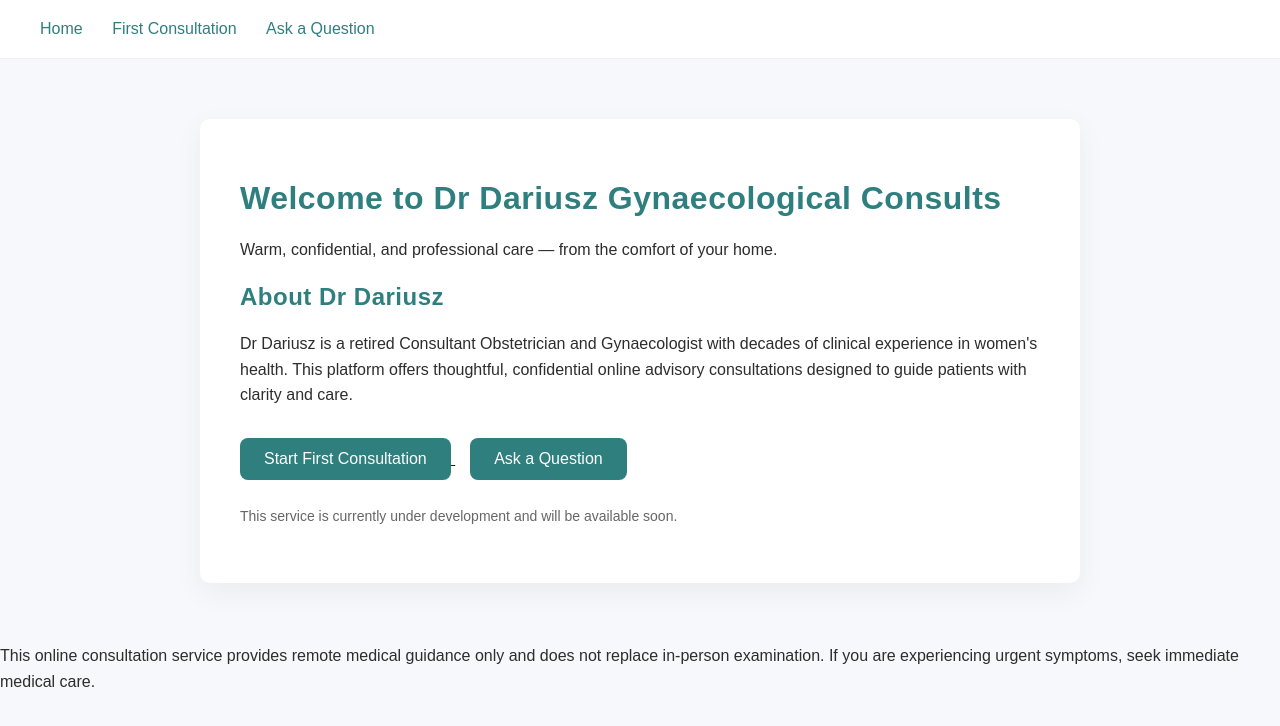
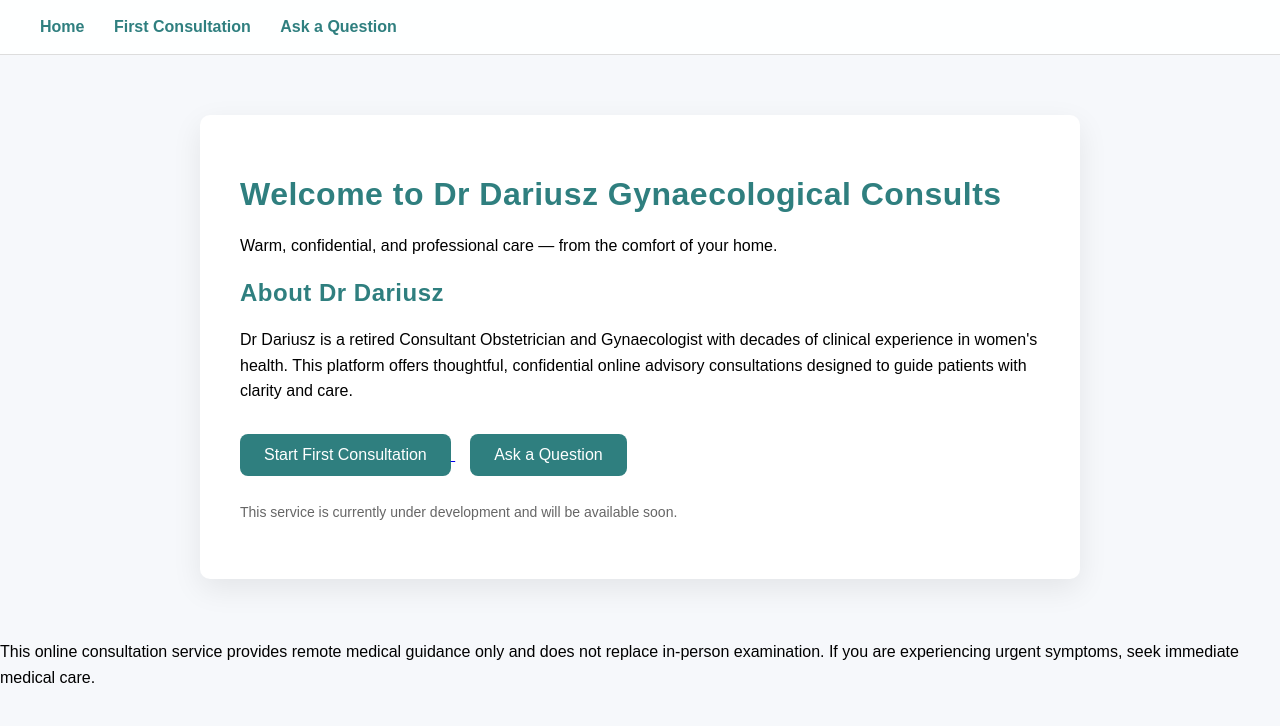
Before and after one commit to darledzinski-create/gyne-consulting--platform, a Flask app: page / in a window 1280 px wide. Shown: the top 726 px of the page. Run offline with Flask 3, Linux system fonts and the light colour scheme.

Commit message:
Update style.css

```diff
--- a/static/css/style.css
+++ b/static/css/style.css
@@ -1,8 +1,9 @@
 body {
     margin: 0;
-    font-family: -apple-system, BlinkMacSystemFont, "Segoe UI", Roboto, sans-serif;
-    background-color: #f9fafb;
-    color: #2d2d2d;
+    font-family: Arial, sans-serif;
+    background-color:#e8efec; /* soft fallback tone */
+    background-size: cover;
+    background: url("../images/1.jpg")no-repeat center center fixed;
 }
 
 .container {
@@ -11,7 +12,7 @@ body {
     padding: 40px;
     background: white;
     border-radius: 10px;
-    box-shadow: 0 10px 30px rgba(0,0,0,0.05);
+    box-shadow: 0 10px 30px rgba(0,0,0,0.08);
 }
 
 h1, h2 {
@@ -58,13 +59,13 @@ input, textarea {
 }
 
 .navbar {
-    background: white;
-    padding: 20px 40px;
-    border-bottom: 1px solid #eee;
+    background-color: rgb(255,255,255,0.95);
+    padding: 18px 40px;
+    border-bottom: 1px solid #ddd;
 }
 
-.navbar a {
-    margin-right: 25px;
+.navbar-container a {
+    margin-right: 30px;
     text-decoration: none;
     color: #2f7f7f;
     font-weight: 500;
@@ -74,7 +75,7 @@ input, textarea {
     margin-right: 25px;
     text-decoration: none;
     color: #2f7f7f;
-    font-weight: 500;
+    font-weight: 600;
 }
 
 /* Divider refinement */
@@ -126,12 +127,15 @@ ul {
     border-radius: 6px;
 }
 
+.page-wraper {
+    min-height: 70vh;
+    padding: 40px 20px;
+}
+
 .site-footer {
-    margin-top: 60px;
     padding: 20px;
-    font-size: 0.85rem;
+    font-size: 13px;
     color: #555;
-    background-color: #f9f9f9;
     text-align: center;
 }
 
```
